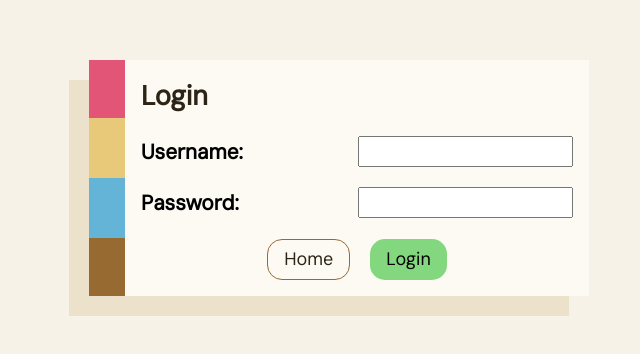
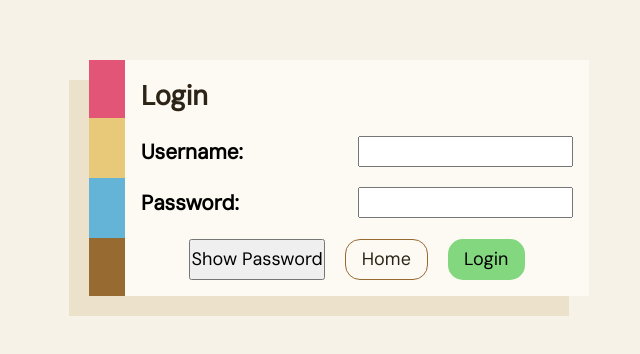
Before and after one commit to Q-Chan97/scribe-blog, a React (Vite) app in the folder frontend/: page /login in a window 1280 px wide. Shown: the part 222-576 px from the top of the page, without its empty margins (301-941 px from the left). Built offline with nearby package versions, Linux system fonts and the light colour scheme.

Commit message:
feat: Add toggle visibility to password

```diff
--- a/frontend/src/components/Login/Login.tsx
+++ b/frontend/src/components/Login/Login.tsx
@@ -15,6 +15,7 @@ export default function Login() {
     const { setIsLoggedIn, setUser } = useAuth();
     const navigate = useNavigate();
     const [error, setError] = useState<string | null>(null);
+    const [showPassword, setShowPassword] = useState(false);
 
     const handleSubmit = async (e: SubmitEvent<HTMLFormElement>) => {
         e.preventDefault();
@@ -41,6 +42,11 @@ export default function Login() {
         }
     };
 
+    function handleShowPassword(e: React.MouseEvent<HTMLButtonElement>) {
+        e.preventDefault();
+        setShowPassword(!showPassword);
+    }
+
     return (
         <main>
             <div className={styles.mainContainer}>
@@ -52,10 +58,11 @@ export default function Login() {
                     </div>
                     <div className={styles.inputContainer}>
                         <label htmlFor="password">Password: </label>
-                        <input type="text" name="password" id="password"></input>
+                        <input type={showPassword ? "text" : "password"} name="password" id="password"></input>
                     </div>
                     {error && <p>{error}</p>}
                     <div className={styles.buttonContainer}>
+                    <button className={styles.toggleBtn} onClick={handleShowPassword}>{showPassword ? "Hide Password" : "Show Password"}</button>
                         <Link to={"/"} className={styles.returnBtn}>
                             <p>Home</p>
                         </Link>
--- a/frontend/src/components/SignUp/SignUp.tsx
+++ b/frontend/src/components/SignUp/SignUp.tsx
@@ -16,6 +16,7 @@ export default function SignUp() {
     const {setUser} = useAuth();
     const navigate = useNavigate();
     const [error, setError] = useState<string | null>(null);
+    const [showPassword, setShowPassword] = useState(false);
 
     const handleSignUp = async (e: SubmitEvent<HTMLFormElement>) => {
         e.preventDefault()
@@ -53,6 +54,11 @@ export default function SignUp() {
         }
     }
 
+    function handleShowPassword(e: React.MouseEvent<HTMLButtonElement>) {
+        e.preventDefault();
+        setShowPassword(!showPassword);
+    }
+
     return (
         <main>
             <div className={styles.mainContainer}>
@@ -68,14 +74,15 @@ export default function SignUp() {
                     </div>
                     <div className={styles.inputContainer}>
                         <label htmlFor="password">Password: </label>
-                        <input type="text" name="password" id="password"></input>
+                        <input type={showPassword ? "text" : "password"} name="password" id="password"></input>
                     </div>
                     <div className={styles.inputContainer}>
                         <label htmlFor="confirmPassword">Confirm Password: </label>
-                        <input type="text" name="confirmPassword" id="confirmPassword"></input>
+                        <input type="password" name="confirmPassword" id="confirmPassword"></input>
                     </div>
                     {error && <p>{error}</p>}
                     <div className={styles.buttonContainer}>
+                    <button className={styles.toggleBtn} onClick={handleShowPassword}>{showPassword ? "Hide Password" : "Show Password"}</button>
                         <Link className={styles.returnBtn} to={"/"}>
                             <p>Return</p>
                         </Link>
```
